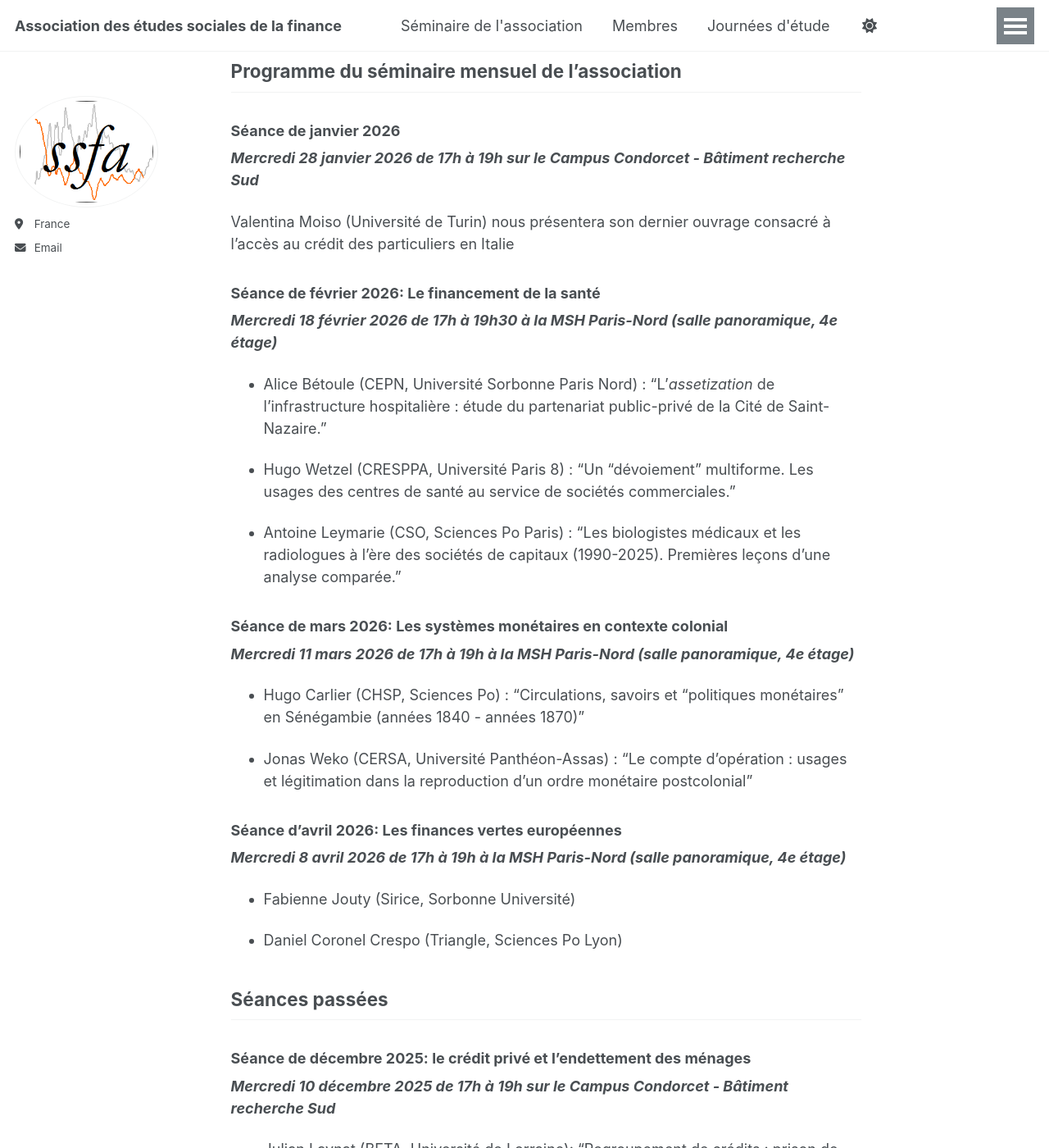
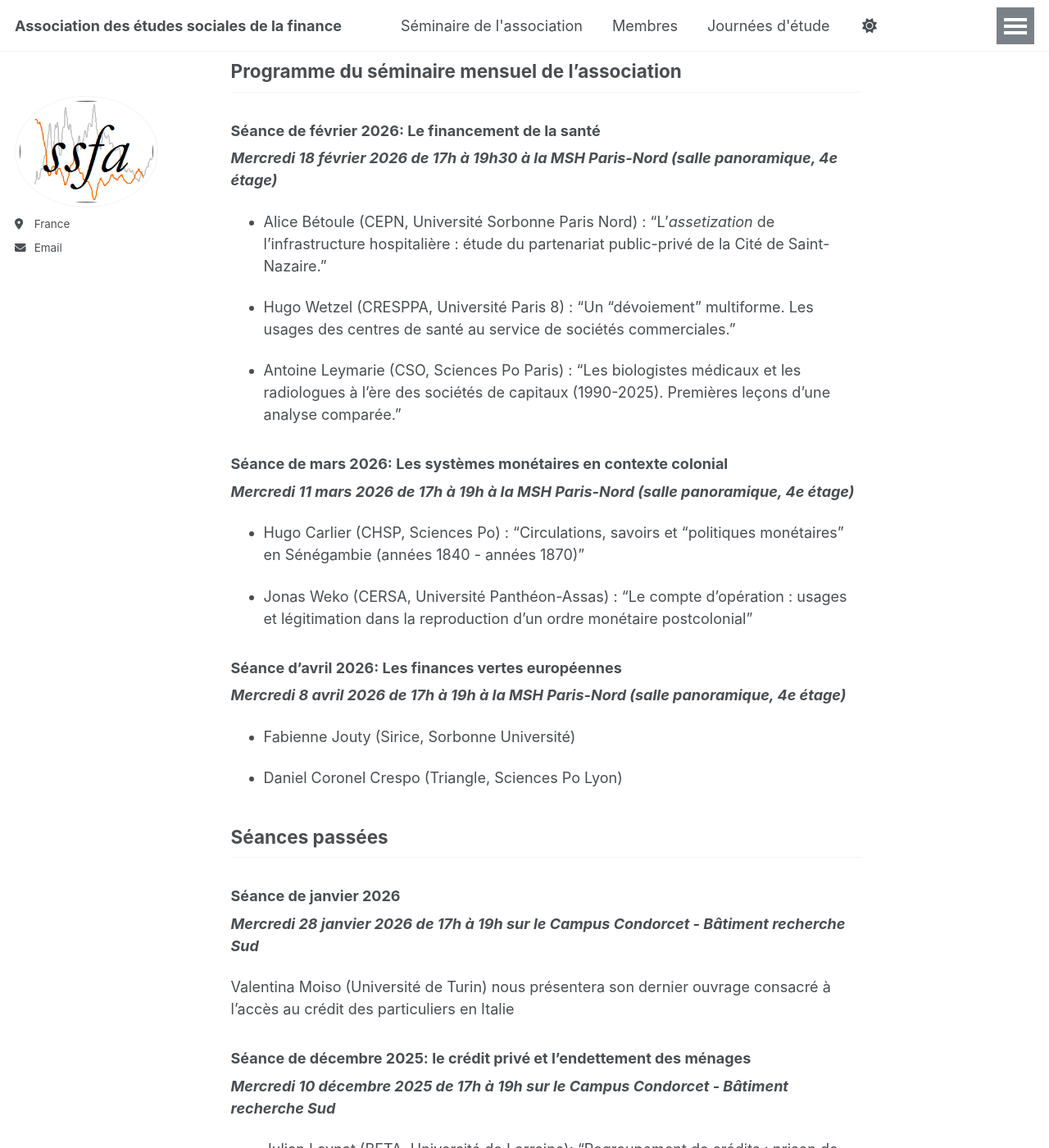
Before and after one commit to ssfa-aesf/ssfa-aesf.github.io, a Jekyll site: the page built from _pages/seminaire.md, in a window 1280 px wide and 1400 px high, scrolled down 243 px. Shown: the whole window at 82% size. Built offline with Jekyll 4.4.1, drawn with Linux system fonts in a browser that asks for light colours; part of the change alters nothing that is shown.

```diff
--- a/_pages/seminaire.md
+++ b/_pages/seminaire.md
@@ -11,12 +11,6 @@ Si vous désirez proposer une séance de séminaire, il vous suffit de contacter
 
 
 ## Programme du séminaire mensuel de l'association
-
-### Séance de janvier 2026
-_**Mercredi 28 janvier 2026 de 17h à 19h sur le Campus Condorcet - Bâtiment recherche Sud**_
-
-Valentina Moiso (Université de Turin) nous présentera son dernier ouvrage consacré à l'accès au crédit des particuliers en Italie
-
 
 ### Séance de février 2026: Le financement de la santé
 _**Mercredi 18 février 2026 de 17h à 19h30 à la MSH Paris-Nord (salle panoramique, 4e étage)**_
@@ -44,6 +38,12 @@ _**Mercredi 8 avril 2026 de 17h à 19h à la MSH Paris-Nord (salle panoramique,
 
 
 ## Séances passées
+
+### Séance de janvier 2026
+_**Mercredi 28 janvier 2026 de 17h à 19h sur le Campus Condorcet - Bâtiment recherche Sud**_
+
+Valentina Moiso (Université de Turin) nous présentera son dernier ouvrage consacré à l'accès au crédit des particuliers en Italie
+
 
 ### Séance de décembre 2025: le crédit privé et l'endettement des ménages
 _**Mercredi 10 décembre 2025 de 17h à 19h sur le Campus Condorcet - Bâtiment recherche Sud**_
```
